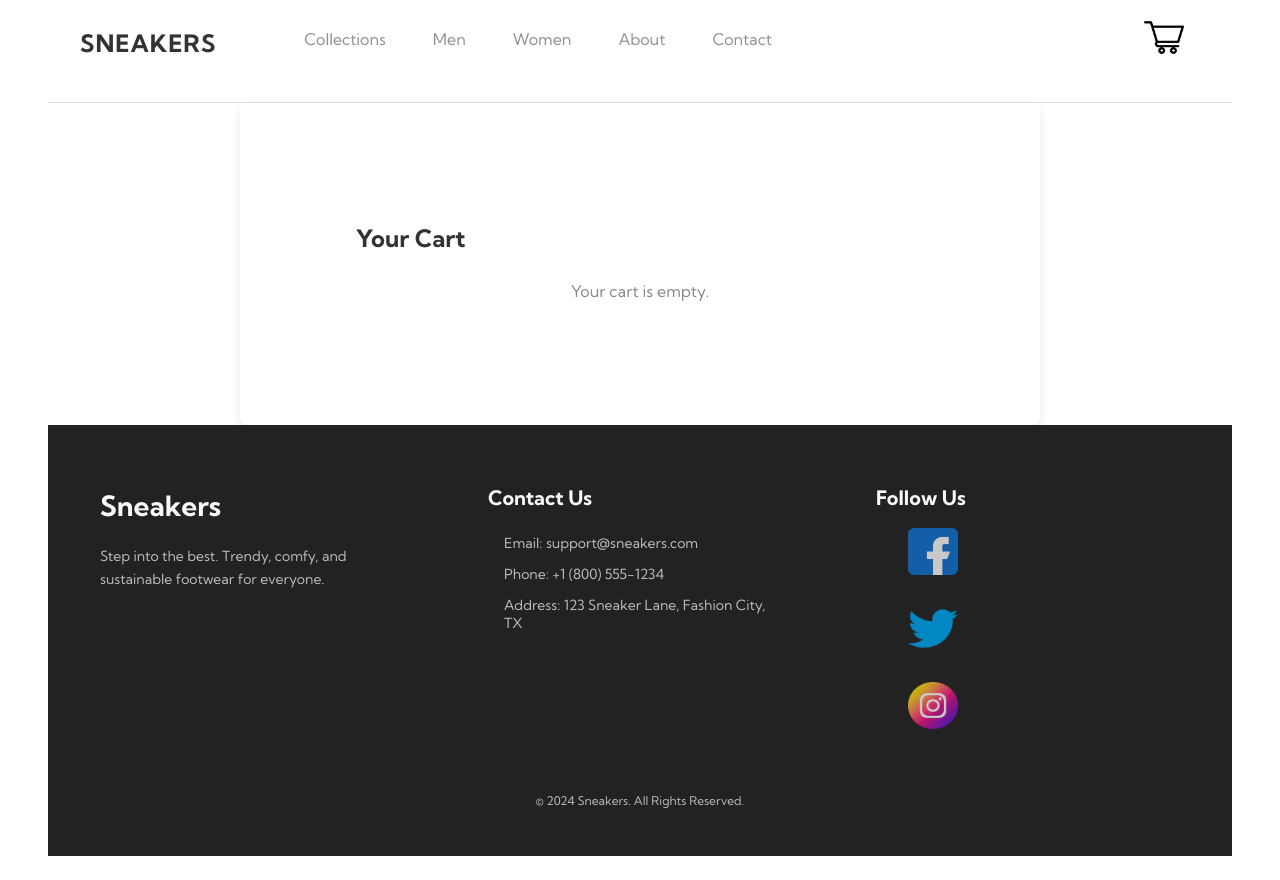
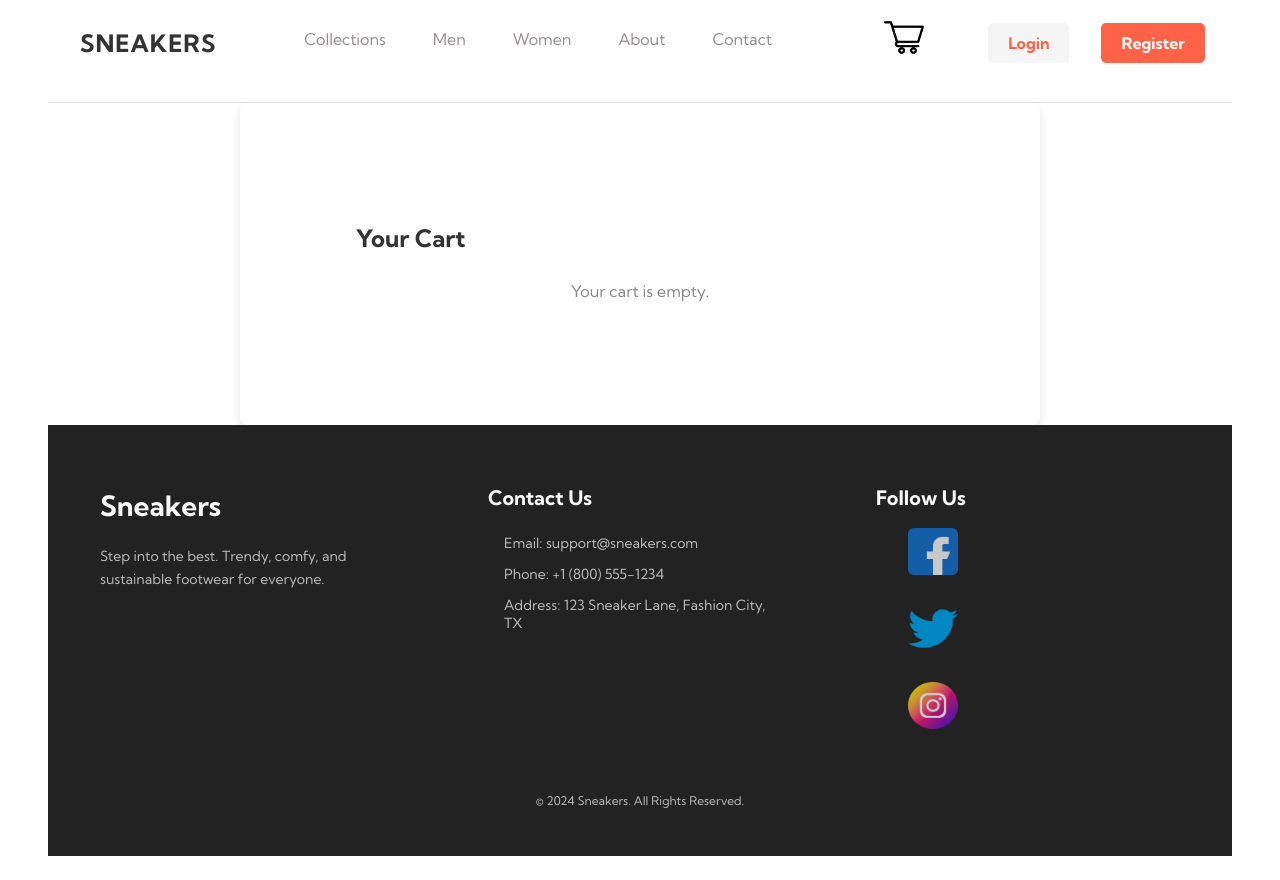
Before and after one commit to MartinYovchev/ecommerce, a Next.js app: page /cart in a window 1280 px wide. Built offline with nearby package versions, Linux system fonts and the light colour scheme.

Commit message:
Fix some code, add some QOL changes

```diff
--- a/src/app/collection/[id]/ProductDetails.tsx
+++ b/src/app/collection/[id]/ProductDetails.tsx
@@ -51,9 +51,7 @@ const ProductDetails = ({
         ...product,
         quantity: quantity,
       };
-
       addToCart(productWithQuantity, quantity);
-      window.location.reload();
     }
   };
 
--- /dev/null
+++ b/src/components/buttons/AuthButtons.tsx
@@ -0,0 +1,27 @@
+import React from 'react';
+import '@styles/auth-buttons.scss';
+
+function AuthButtons() {
+  const handleLogin = () => {
+    // Handle login logic here
+    console.log('Login button clicked');
+  };
+
+  const handleRegister = () => {
+    // Handle register logic here
+    console.log('Register button clicked');
+  };
+
+  return (
+    <div className="auth-container">
+      <button className="auth-button" data-type="login" onClick={handleLogin}>
+        Login
+      </button>
+      <button className="auth-button" data-type="register" onClick={handleRegister}>
+        Register
+      </button>
+    </div>
+  );
+}
+
+export default AuthButtons;
--- /dev/null
+++ b/src/components/buttons/CartButton.tsx
@@ -0,0 +1,33 @@
+import Link from 'next/link';
+import Image from 'next/image';
+import React from 'react';
+import '@styles/cart-button.scss';
+import { useCart } from '@/context/CartContext';
+
+function CartButton() {
+
+  const { cart } = useCart();
+
+  return (
+    <Link href="/cart" passHref legacyBehavior>
+      <a
+        className="cart-button"
+        aria-label={`Cart (${cart.length} items)`}
+        style={{ all: 'unset' }}
+      >
+        <div className="cart-container">
+          <Image
+            src="/images_website/shopping-cart.png"
+            width={40}
+            height={45}
+            alt="Cart"
+            priority
+          />
+          {cart.length > 0 && <span className="cart-badge">{cart.length}</span>}
+        </div>
+      </a>
+    </Link>
+  );
+}
+
+export default CartButton;
--- a/src/components/cartButton/CartButton.tsx
+++ /dev/null
@@ -1,27 +0,0 @@
-import Link from 'next/link';
-import Image from 'next/image';
-import React from 'react';
-import '@styles/cart-button.scss';
-
-const CartButton = ({ itemCount }: { itemCount: number }) => (
-  <Link href="/cart" passHref legacyBehavior>
-    <a
-      className="cart-button"
-      aria-label={`Cart (${itemCount} items)`}
-      style={{ all: 'unset' }}
-    >
-      <div className="cart-container">
-        <Image
-          src="/images_website/shopping-cart.png"
-          width={40}
-          height={45}
-          alt="Cart"
-          priority
-        />
-        {itemCount > 0 && <span className="cart-badge">{itemCount}</span>}
-      </div>
-    </a>
-  </Link>
-);
-
-export default CartButton;
--- a/src/components/layout/Header.tsx
+++ b/src/components/layout/Header.tsx
@@ -2,8 +2,8 @@
 
 import Link from 'next/link';
 import '@styles/header.scss';
-import CartButton from '../cartButton/CartButton';
-import { useCart } from '@/context/CartContext';
+import CartButton from '../buttons/CartButton';
+import AuthButtons from '../buttons/AuthButtons';
 
 function Header() {
   const scrollToFooter = () => {
@@ -12,7 +12,6 @@ function Header() {
       footer.scrollIntoView({ behavior: 'smooth' });
     }
   };
-  const { distinctItemsCount } = useCart();
   return (
     <>
       <div className="header-wrapper">
@@ -57,7 +56,8 @@ function Header() {
           </div>
         </div>
         <div className="checkout-wrapper">
-          <CartButton itemCount={distinctItemsCount} />
+          <CartButton />
+          <AuthButtons />
         </div>
       </div>
     </>
--- a/src/context/CartContext.tsx
+++ b/src/context/CartContext.tsx
@@ -16,7 +16,6 @@ type CartContextType = {
   removeFromCart: (id: string) => void;
   updateQuantity: (id: string, quantity: number) => void;
   totalPrice: number;
-  distinctItemsCount: number;
 };
 
 type CartProviderProps = {
@@ -44,17 +43,23 @@ export const CartProvider: React.FC<CartProviderProps> = ({ children }) => {
   const addToCart = (product: ProductDetailsType, quantity: number) => {
     setCart((prevCart) => {
       const updatedCart = [...prevCart];
-      const existingProduct = updatedCart.find(
+
+      const existingProductIndex = updatedCart.findIndex(
         (item) => item.id === product.id
       );
 
-      if (existingProduct) {
-        existingProduct.quantity += quantity / 2;
+      if (existingProductIndex !== -1) {
+        const existingProduct = updatedCart[existingProductIndex];
+        updatedCart[existingProductIndex] = {
+          ...existingProduct,
+          quantity: existingProduct.quantity + quantity,
+        };
       } else {
         updatedCart.push({ ...product, quantity });
       }
 
       localStorage.setItem('cart', JSON.stringify(updatedCart));
+
       return updatedCart;
     });
   };
@@ -84,10 +89,6 @@ export const CartProvider: React.FC<CartProviderProps> = ({ children }) => {
     );
   }, [cart]);
 
-  const distinctItemsCount = useMemo(() => {
-    return cart.length;
-  }, [cart]);
-
   return (
     <CartContext.Provider
       value={{
@@ -96,7 +97,6 @@ export const CartProvider: React.FC<CartProviderProps> = ({ children }) => {
         removeFromCart,
         updateQuantity,
         totalPrice,
-        distinctItemsCount,
       }}
     >
       {children}
--- /dev/null
+++ b/src/styles/auth-buttons.scss
@@ -0,0 +1,26 @@
+.auth-container {
+  display: flex;
+  justify-content: center;
+  align-items: center;
+}
+
+.auth-button {
+  background-color: #ff6347;
+  color: #ffffff;
+  border: none;
+  padding: 10px 20px;
+  border-radius: 5px;
+  cursor: pointer;
+  font-size: 16px;
+  font-weight: bold;
+  transition: background-color 0.3s ease;
+
+  &:hover {
+    background-color: #ff8c00;
+  }
+
+  &[data-type='login'] {
+    background-color: whitesmoke;
+    color: #ff6347;
+  }
+}
--- a/src/styles/cart-button.scss
+++ b/src/styles/cart-button.scss
@@ -1,6 +1,7 @@
 .cart-container {
   position: relative;
   display: inline-block;
+  cursor: pointer;
 }
 
 .cart-badge {
```
Also changed, not shown: src/styles/notification.scss (deleted, +0 -30 lines), src/styles/profile.scss (deleted, +0 -56 lines), src/components/buttons/AccountButton.tsx (added), 1 other file (tests, documents, lock files or other folders).
